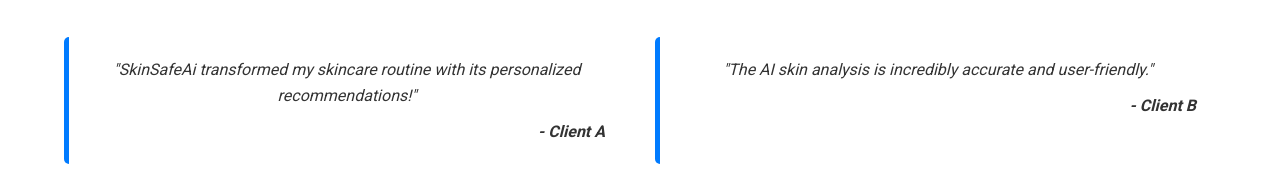
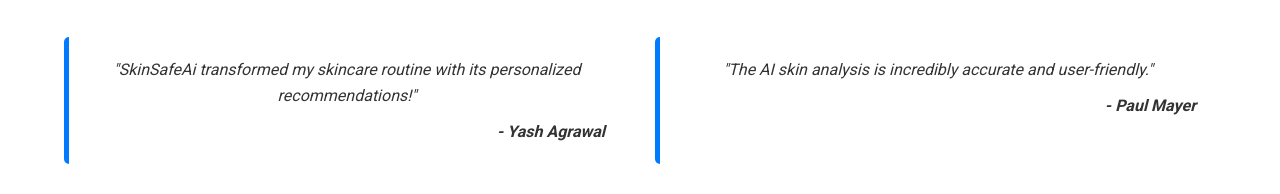
Before and after one commit to ldoriat1/skinsafeai_website, a plain HTML site: page index.html in a window 1280 px wide. Shown: the part 2396-2590 px from the top of the page. Drawn offline with Linux system fonts and the light colour scheme.

```diff
--- a/index.html
+++ b/index.html
@@ -107,11 +107,11 @@
         <div class="testimonials-grid">
           <div class="testimonial">
             <p>"SkinSafeAi transformed my skincare routine with its personalized recommendations!"</p>
-            <footer>- Client A</footer>
+            <footer>- Yash Agrawal</footer>
           </div>
           <div class="testimonial">
             <p>"The AI skin analysis is incredibly accurate and user-friendly."</p>
-            <footer>- Client B</footer>
+            <footer>- Paul Mayer</footer>
           </div>
           <!-- Add more testimonials as needed -->
         </div>
```
